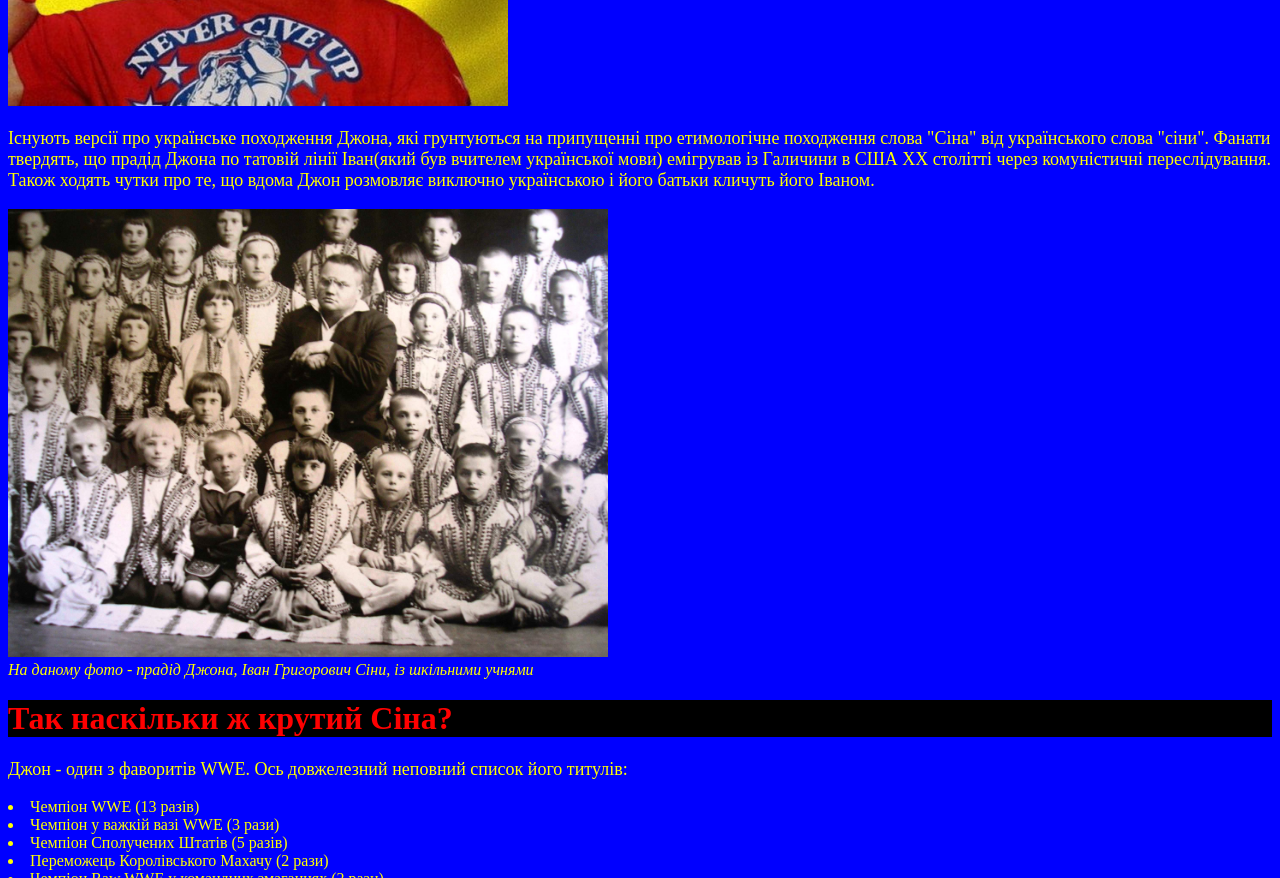
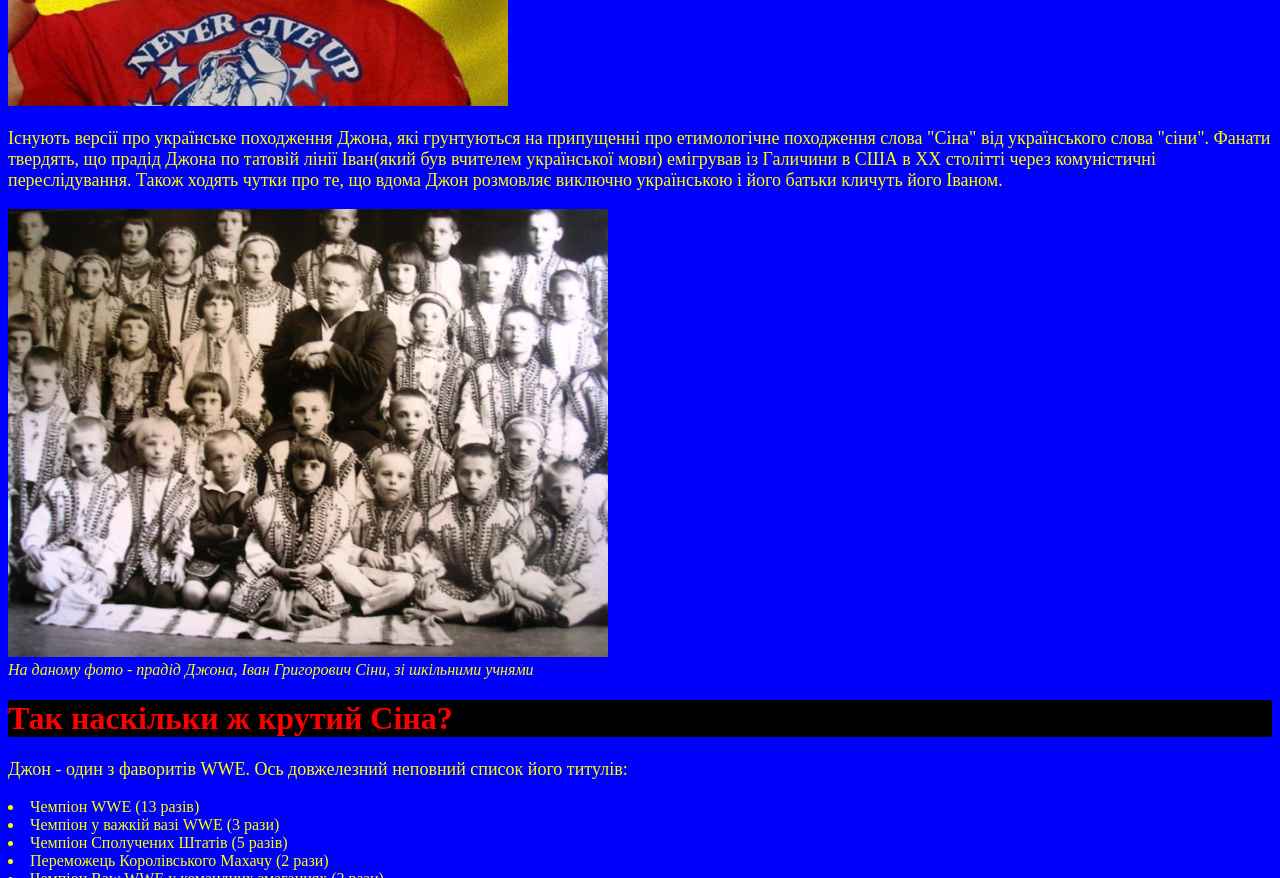
Before and after one commit to dereinion/cenasite, a plain HTML site: page index.html in a window 1280 px wide. Shown: the part 520-1398 px from the top of the page. Drawn offline with Linux system fonts and the light colour scheme.

Commit message:
Fix grammar mistakes

```diff
--- a/index.html
+++ b/index.html
@@ -16,11 +16,11 @@
         <subscript><b><i>Тематична пісня Джона</i></b></subscript>
         <p>Джон Фелікс Ентоні Сіна, молодший (народився 23 квітня 1977) — відомий американський реслер, що виступає в WWE. Крім того, автор і виконавець пісень у стилі хіп-хоп і реп, актор кіно.</p>
         <img width="500px" src="cena_image.jpg" alt="Фото Джона">
-        <p>Існують версії про українське походження Джона, які грунтуються на припущенні про етимологічне походження слова "Сіна" від українського слова "сіни". Фанати твердять, що прадід Джона по татовій лінії Іван(який був вчителем української мови) емігрував із Галичини в США ХХ столітті через комуністичні переслідування. Також ходять чутки про те, що вдома Джон розмовляє виключно українською і його батьки кличуть його Іваном.</p>
+        <p>Існують версії про українське походження Джона, які грунтуються на припущенні про етимологічне походження слова "Сіна" від українського слова "сіни". Фанати твердять, що прадід Джона по татовій лінії Іван(який був вчителем української мови) емігрував із Галичини в США в ХХ столітті через комуністичні переслідування. Також ходять чутки про те, що вдома Джон розмовляє виключно українською і його батьки кличуть його Іваном.</p>
         <div class="img-grandfater">
             <img width="600px" src="cena_grandfather.jpg" alt="шкільне фото прадіда Джона">
             <figcaption>
-                <i>На даному фото - прадід Джона, Іван Григорович Сіни, із шкільними учнями</i>
+                <i>На даному фото - прадід Джона, Іван Григорович Сіни, зі шкільними учнями</i>
             </figcaption>
         </div>
         <h1>Так наскільки ж крутий Сіна?</h1>
```
